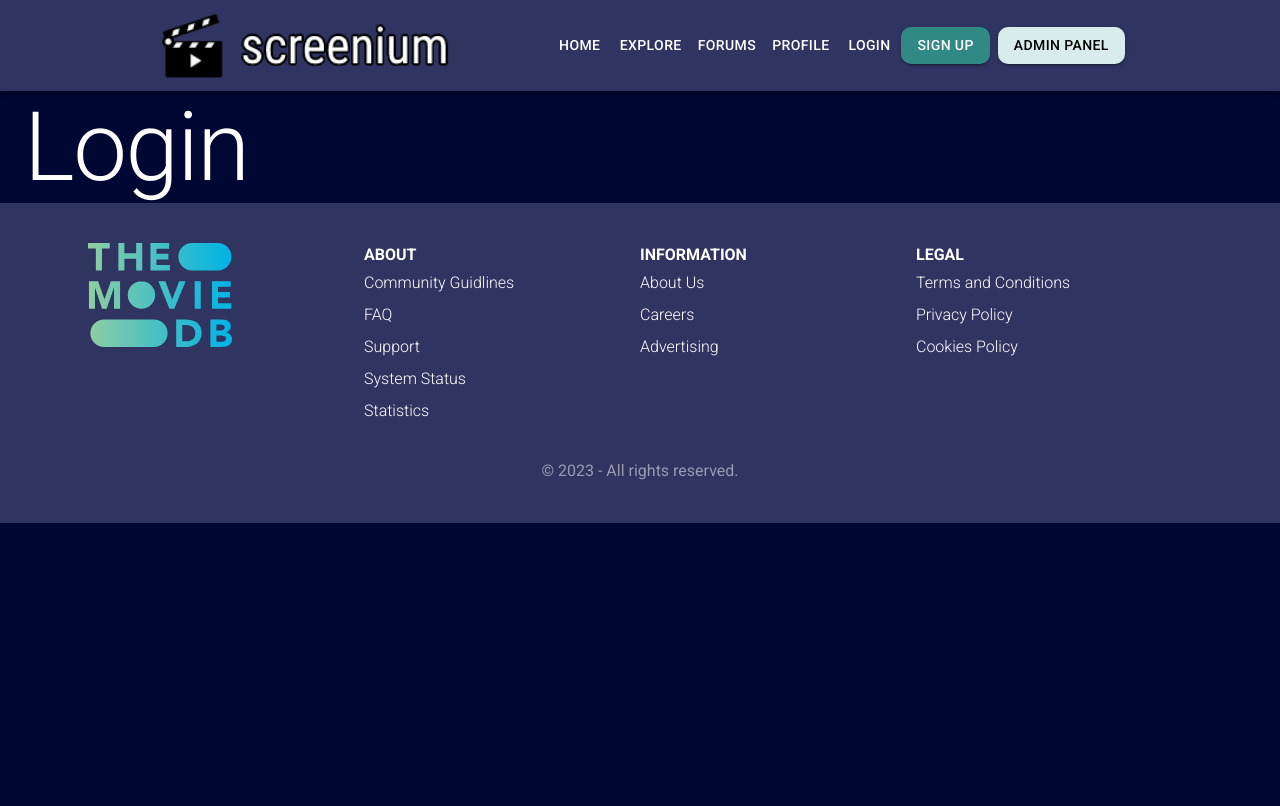
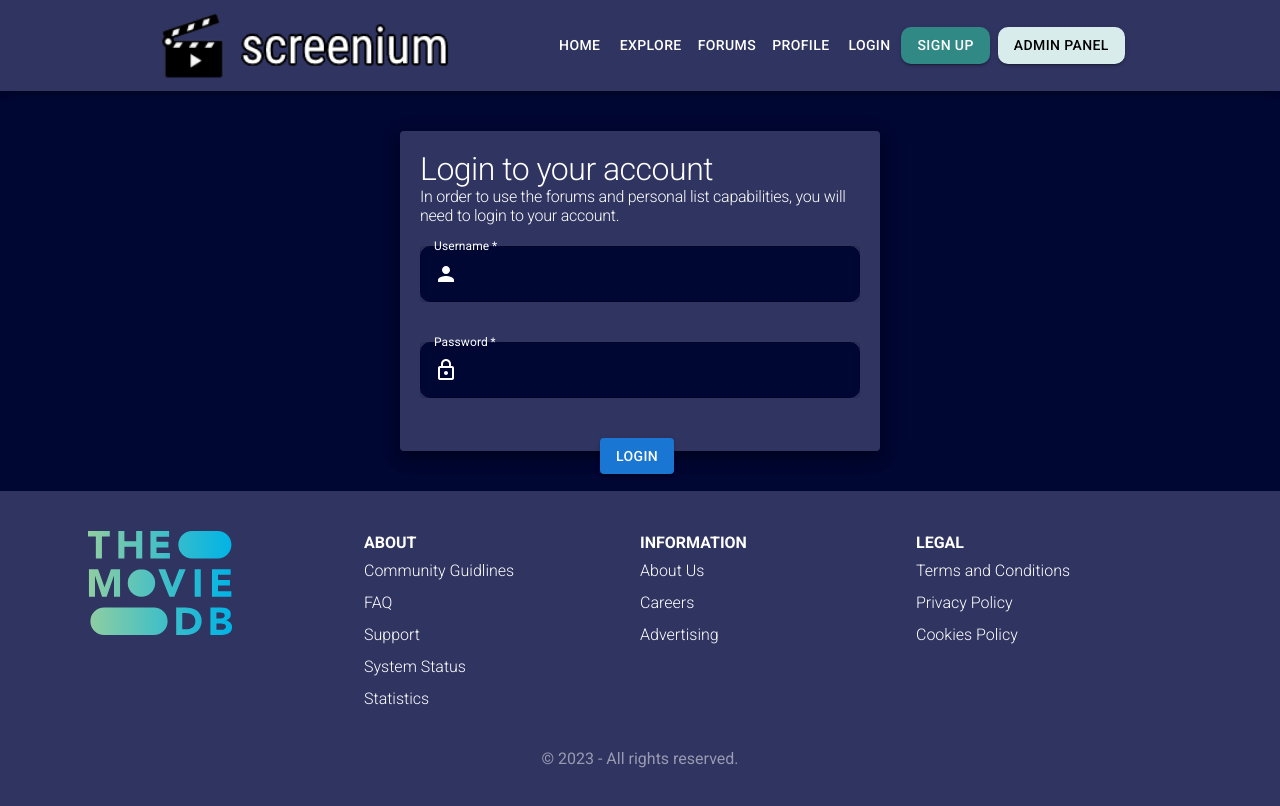
Before and after one commit to humaiyun/screenium, a React (Create React App) app in the folder client/: page /login in a window 1280 px wide. Shown: the top 806 px of the page. Built offline with nearby package versions, Linux system fonts and the light colour scheme; no server answers; the HTML template or start-up script is replaced by a standard one.

Commit message:
completed most of the login form

```diff
--- a/client/src/components/Login/Login.js
+++ b/client/src/components/Login/Login.js
@@ -1,9 +1,60 @@
 import React from 'react'
-import { Typography } from '@mui/material'
+import { Button, InputAdornment, TextField, Typography } from '@mui/material'
+import {Grid, Paper} from '@mui/material'
+import LockOutlinedIcon from '@mui/icons-material/LockOutlined';
+import PersonIcon from '@mui/icons-material/Person';
+
 
 const Login = () => {
+
+  const formStyle = {padding: 20, height: '40vh', width: 480, margin: "40px auto", backgroundColor: "#303461"}
   return (
-    <Typography variant="h1">Login</Typography>
+    <Grid>
+
+      <Paper elevation={10} style={formStyle}>
+      <Typography variant="h1"fontSize={32} sx={{
+          color: 'white',
+        }}>Login to your account</Typography>
+        <Typography variant="h1"fontSize={16} sx={{
+          color: 'white',
+        }}>In order to use the forums and personal list capabilities, you will need to login to your account.</Typography>
+
+      <TextField label="Username" variant="outlined" fullWidth required sx={{
+          bgcolor: '#000732',
+          input: { color: 'white' },
+          label: { color: 'white' },
+          margin: "20px 0px",
+          borderRadius: "10px"
+        }}
+        InputProps={{startAdornment:(
+          <InputAdornment position="start">
+            <PersonIcon style={{ color: 'white' }}/>
+          </InputAdornment>
+        )}}
+        />
+      <TextField  label="Password" variant="outlined" margin="30px" fullWidth required sx={{
+          bgcolor: '#000732',
+          input: { color: 'white' },
+          label: { color: 'white' },
+          margin: "20px 0px",
+          borderRadius: "10px"
+        }} InputProps={{startAdornment:(
+          <InputAdornment position="start">
+            <LockOutlinedIcon style={{ color: 'white' }}/>
+          </InputAdornment>
+        )}} />
+
+          <Button variant="contained" color="primary" sx={{margin: "20px 180px"}}>Login</Button>
+
+
+
+
+
+
+      </Paper>
+
+    </Grid>
+
   )
 }
 
```
